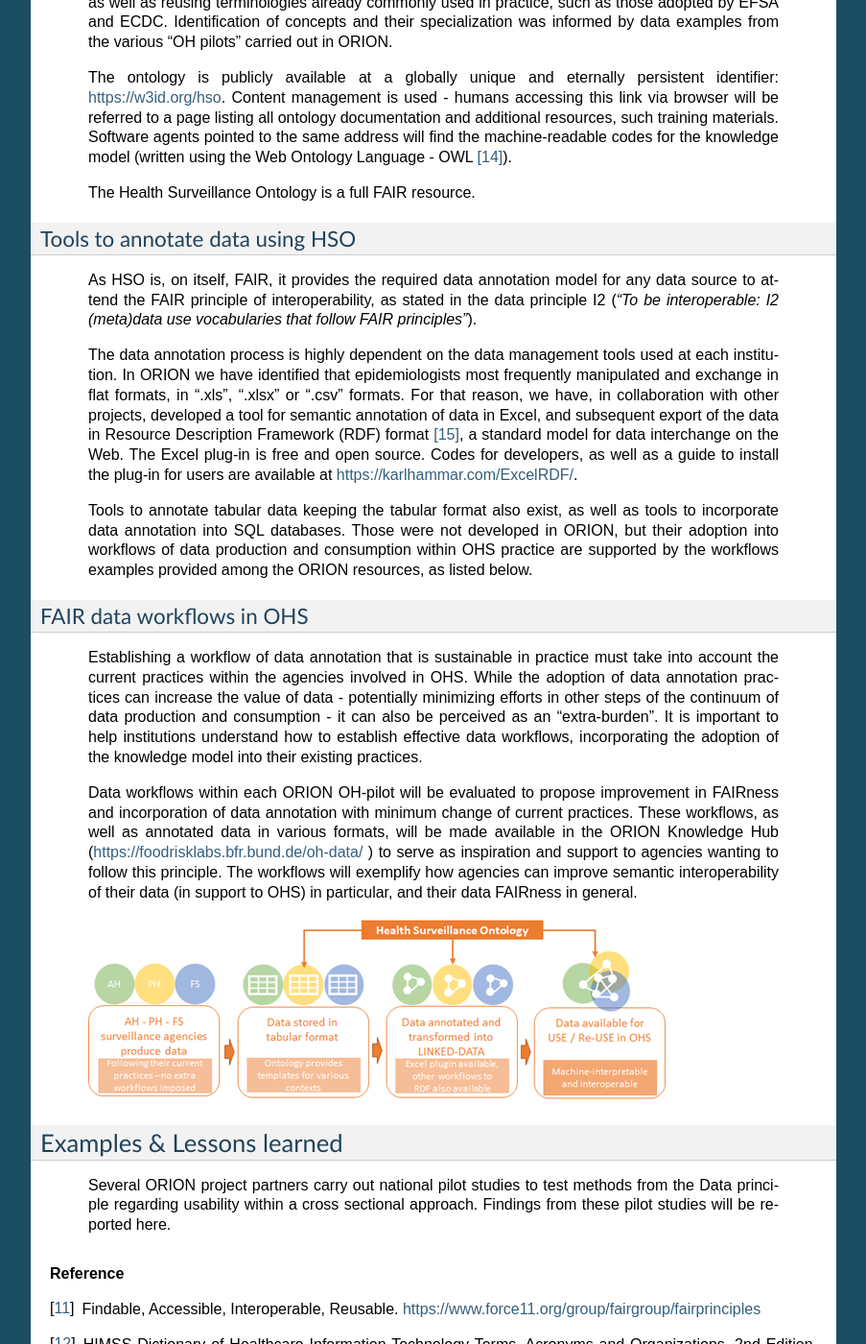
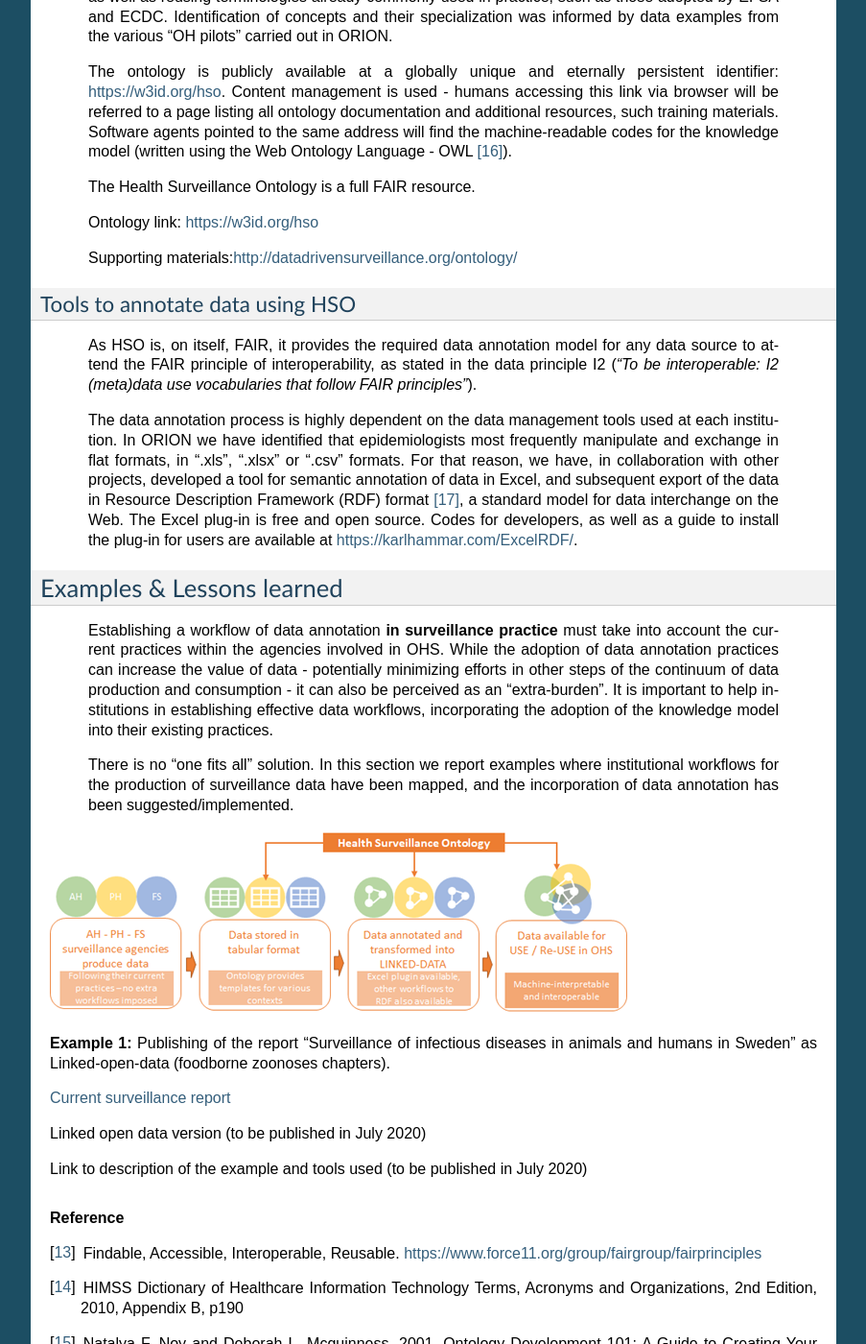
Before and after one commit to EJP-ORION/OH-Surveillance-Codex, a Sphinx documentation site: the page built from docs/4-the-data-principle.rst, in a window 1280 px wide and 1400 px high, scrolled down 1641 px. Shown: the whole window at 96% size, without its empty margins (198-1101 px from the left). Built offline with Sphinx 7.4.7, drawn with Linux system fonts in a browser that asks for light colours; some of the changed text lies outside the part shown.

Commit message:
Update May2020

```diff
--- a/docs/4-the-data-principle.rst
+++ b/docs/4-the-data-principle.rst
@@ -17,22 +17,22 @@
 decision-making, research, and discovery, all of which are important
 components of One Health surveillance.
 
+
 Scope
 -----
 
 The Data principle aims to support cross-sectoral data interoperability
 *respecting data provenance* established at the data source. *If* data
-will be shared, *how* data will be shared and *who* has access to those
-data is the responsibility of data providers. Legal and technical
-aspects related to data sharing are beyond the scope of the Data
-principle.
+will be shared, *how* data will be shared and *who* has access to that
+data is the responsibility of data providers and therefore beyond the
+scope of the Data principle, as are legal and technical aspects.
 
-Data interoperability is supported under two models of cross-sectoral
-cooperation:
+Data interoperability can be achieved under two scenarios of
+cross-sectoral cooperation:
 
 1) A single sector produces and analyses data, and annotates the data
-      with the relevant context using machine readable knowledge models,
-      allowing other sectors to reuse the data.
+      with the relevant context using e.g. machine readable knowledge
+      models, that assure other sectors can reuse the data.
 
 2) Health sectors work in collaboration to produce information from data
       and support decision-making, analysing data jointly.
@@ -45,10 +45,10 @@
    velocity and variety - is only useful to support surveillance if it
    can be used to produce information to support decision-making. The
    FAIR data principles (findable, accessible, interoperable and
-   reusable) [11]_ aim at “assisting humans and machines in their
+   reusable) [13]_ aim at “assisting humans and machines in their
    discovery of, access to, integration and analysis of,
    task-appropriate scientific data and their associated algorithms and
-   workflows”. *Findability* requires that at the entire dataset or data
+   workflows”. *Findability* requires that the entire dataset or data
    source have sufficiently rich metadata and a unique and persistent
    identifier. *Reusability* is ensured by clear usage licenses and
    accurate information on provenance. These issues are related to the
@@ -62,12 +62,12 @@
    models understandable to humans *and* machines, *Accessibility* is
    also supported.
 
-   OHS demands several levels of interoperability - among institutions,
-   across health surveillance sectors, and among countries.
-   Interoperability is used here to mean “the ability of different
-   information technology systems and software applications to
+   OHS demands several levels of interoperability - between
+   institutions, across health surveillance sectors, and among regions
+   and countries. Interoperability is used here to mean “the ability of
+   different information technology systems and software applications to
    communicate, exchange data, and use the information that has been
-   exchanged” [12]_. EFSA and ECDC have done significant work, in their
+   exchanged” [14]_. EFSA and ECDC have done significant work, in their
    respective domains, to solve the problem of **structural
    interoperability** among datasets from different countries. As a
    result, standardised datasets collating surveillance information at
@@ -81,16 +81,20 @@
 
    Semantic interoperability is achieved by marking up data and metadata
    using an explicit knowledge model that can be understood by humans
-   and by machines, therefore complying with the FAIR principles.
+   and by machines.
 
    Resources developed in ORION aimed to support achieving this goal:
 
-1) The development of a FAIR knowledge model for health surveillance
+1) The development of a knowledge model for health surveillance - the
+      Health Surveillance Ontology
 
 2) Tools for explicit annotation of surveillance data using this model
 
-3) Resources to support the implementation, in practice, of FAIR data
-      workflows
+..
+
+   The use of these tools in surveillance practice will support the
+   creation of FAIR data workflows, as exemplified in the section
+   “Examples & Lessons Learned”, further below.
 
 **Health Surveillance Ontology (HSO)**
 ''''''''''''''''''''''''''''''''''''''
@@ -114,9 +118,14 @@
    page listing all ontology documentation and additional resources,
    such training materials. Software agents pointed to the same address
    will find the machine-readable codes for the knowledge model (written
-   using the Web Ontology Language - OWL [14]_).
+   using the Web Ontology Language - OWL [16]_).
 
    The Health Surveillance Ontology is a full FAIR resource.
+
+   Ontology link: https://w3id.org/hso
+
+   Supporting materials:\ http://datadrivensurveillance.org/ontology/
+
 
 Tools to annotate data using HSO
 ''''''''''''''''''''''''''''''''
@@ -129,78 +138,68 @@
 
    The data annotation process is highly dependent on the data
    management tools used at each institution. In ORION we have
-   identified that epidemiologists most frequently manipulated and
+   identified that epidemiologists most frequently manipulate and
    exchange in flat formats, in “.xls”, “.xlsx” or “.csv” formats. For
    that reason, we have, in collaboration with other projects, developed
    a tool for semantic annotation of data in Excel, and subsequent
    export of the data in Resource Description Framework (RDF)
-   format [15]_, a standard model for data interchange on the Web. The
+   format [17]_, a standard model for data interchange on the Web. The
    Excel plug-in is free and open source. Codes for developers, as well
    as a guide to install the plug-in for users are available at
    https://karlhammar.com/ExcelRDF/.
-
-   Tools to annotate tabular data keeping the tabular format also exist,
-   as well as tools to incorporate data annotation into SQL databases.
-   Those were not developed in ORION, but their adoption into workflows
-   of data production and consumption within OHS practice are supported
-   by the workflows examples provided among the ORION resources, as
-   listed below.
-
-FAIR data workflows in OHS
-''''''''''''''''''''''''''
-
-   Establishing a workflow of data annotation that is sustainable in
-   practice must take into account the current practices within the
-   agencies involved in OHS. While the adoption of data annotation
-   practices can increase the value of data - potentially minimizing
-   efforts in other steps of the continuum of data production and
-   consumption - it can also be perceived as an “extra-burden”. It is
-   important to help institutions understand how to establish effective
-   data workflows, incorporating the adoption of the knowledge model
-   into their existing practices.
-
-   Data workflows within each ORION OH-pilot will be evaluated to
-   propose improvement in FAIRness and incorporation of data annotation
-   with minimum change of current practices. These workflows, as well as
-   annotated data in various formats, will be made available in the
-   ORION Knowledge Hub (https://foodrisklabs.bfr.bund.de/oh-data/ ) to
-   serve as inspiration and support to agencies wanting to follow this
-   principle. The workflows will exemplify how agencies can improve
-   semantic interoperability of their data (in support to OHS) in
-   particular, and their data FAIRness in general.
-
-   |image2|
 
 
 Examples & Lessons learned
 --------------------------
 
-   Several ORION project partners carry out national pilot studies to
-   test methods from the Data principle regarding usability within a
-   cross sectional approach. Findings from these pilot studies will be
-   reported here.
+   Establishing a workflow of data annotation **in surveillance
+   practice** must take into account the current practices within the
+   agencies involved in OHS. While the adoption of data annotation
+   practices can increase the value of data - potentially minimizing
+   efforts in other steps of the continuum of data production and
+   consumption - it can also be perceived as an “extra-burden”. It is
+   important to help institutions in establishing effective data
+   workflows, incorporating the adoption of the knowledge model into
+   their existing practices.
 
+   There is no “one fits all” solution. In this section we report
+   examples where institutional workflows for the production of
+   surveillance data have been mapped, and the incorporation of data
+   annotation has been suggested/implemented.
 
+|image2|
+
+**Example 1:** Publishing of the report “Surveillance of infectious
+diseases in animals and humans in Sweden” as Linked-open-data (foodborne
+zoonoses chapters).
+
+`Current surveillance
+report <https://old.sva.se/en/reports-and-publications-in-english/disease-surveillance/disease-surveillance-reports>`__
+
+Linked open data version (to be published in July 2020)
+
+Link to description of the example and tools used (to be published in
+July 2020)
 
 .. rubric:: Reference
 
-.. [11]
+.. [13]
    Findable, Accessible, Interoperable, Reusable.
    https://www.force11.org/group/fairgroup/fairprinciples
 
-.. [12]
+.. [14]
    HIMSS Dictionary of Healthcare Information Technology Terms, Acronyms
    and Organizations, 2nd Edition, 2010, Appendix B, p190
 
-.. [13]
+.. [15]
    Natalya F. Noy and Deborah L. Mcguinness. 2001. Ontology Development
    101: A Guide to Creating Your First Ontology. Available at
    http://protege.stanford.edu/publications/ontology\_development/ontology101.pdf
 
-.. [14]
+.. [16]
    https://www.w3.org/OWL/
 
-.. [15]
+.. [17]
    https://www.w3.org/RDF/
 
 
```
Also changed, not shown: other parts of docs/4-the-data-principle.rst (+2 -2 lines).
